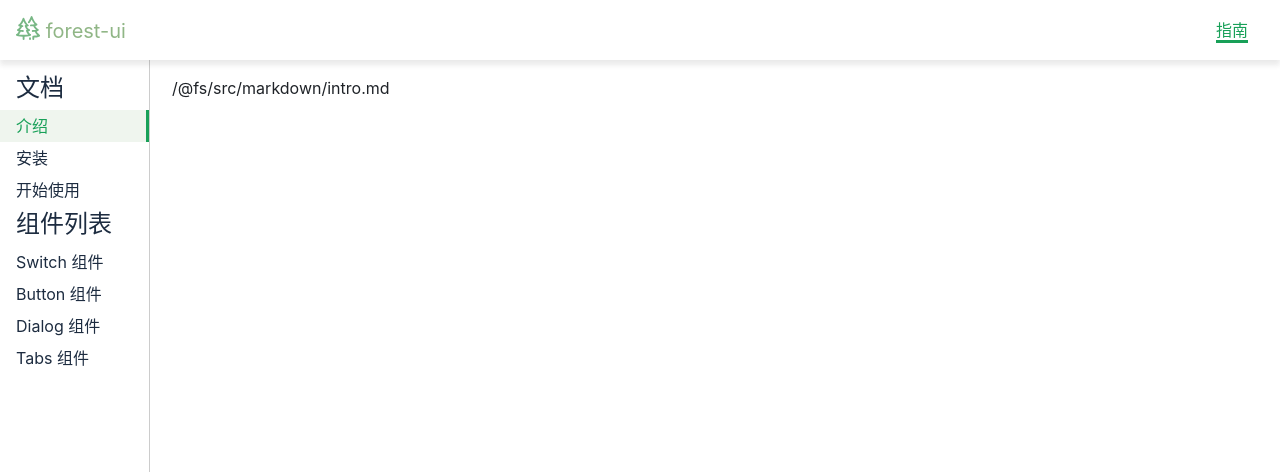
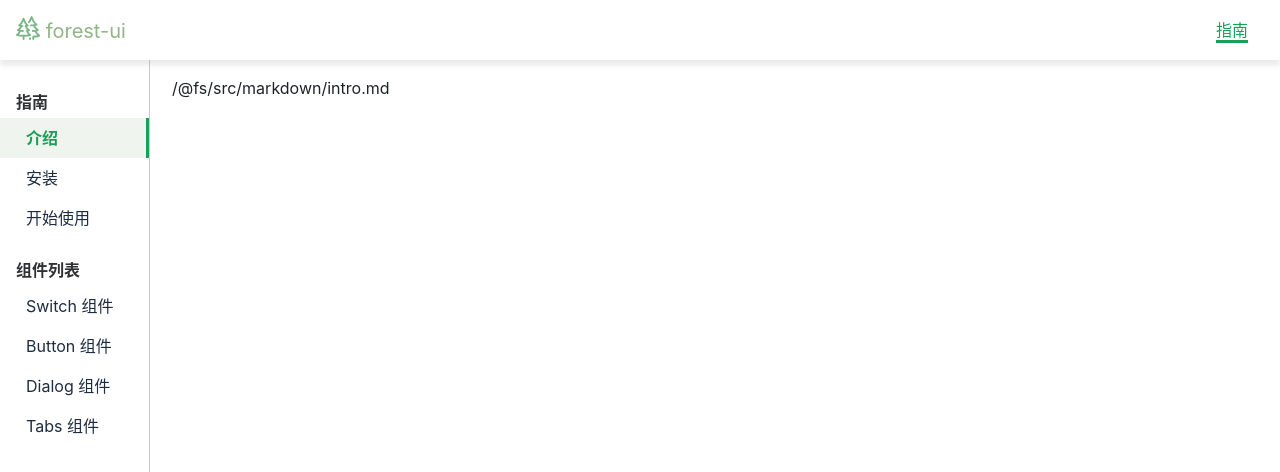
Before and after one commit to Latrevion/forest-vue3-ui, a Vue app: page /#/doc/intro in a window 1280 px wide. Shown: the top 472 px of the page. Built offline with nearby package versions, Linux system fonts and the light colour scheme.

Commit message:
优化DoC左导航样式

```diff
--- a/src/views/Doc.vue
+++ b/src/views/Doc.vue
@@ -3,7 +3,7 @@
     <Topnav class="nav" :toggleMenuButtonVisible="true" />
     <div class="content">
       <aside v-if="menuVisible">
-        <h2>文档</h2>
+        <h2>指南</h2>
         <ol>
           <li>
             <router-link to="/doc/intro">介绍</router-link>
@@ -93,7 +93,7 @@ export default {
 
 aside {
   background: white;
-  border-right: 1px solid ;
+  border-right: 1px solid;
   border-right-color: #ccc;
   width: 150px;
   padding: 16px 0;
@@ -103,23 +103,38 @@ aside {
   padding-top: 70px;
   height: 100%;
   z-index: 10;
+
   >h2 {
+    line-height: 24px;
+    color: #303133;
+    font-weight: 700;
+    font-size: 16px;
     margin-bottom: 4px;
     padding: 0 16px;
+    padding-top: 20px;
   }
 
 
   >ol {
     >li {
+
       // padding: 4px 0;
       // padding: 4px 0px 4px 10px;
       >a {
         display: block;
-        padding: 4px 16px;
+        padding: 8px 16px 8px 26px;
         text-decoration: none;
+        font-size: 16px;
+
+        &:hover {
+          color: #18a058;
+          background: #eff5ee;
         }
+      }
+
       .router-link-active {
-        color: #18a058;;
+        color: #18a058;
+        font-weight: 600;
         background: #eff5ee;
         border-right: 3px solid #18a058;
       }
@@ -128,7 +143,6 @@ aside {
 
 
   main {
-
     overflow: auto;
   }
 }
```
Lines whose indentation alone changed are shown as unchanged.
